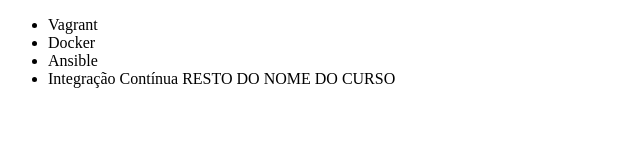
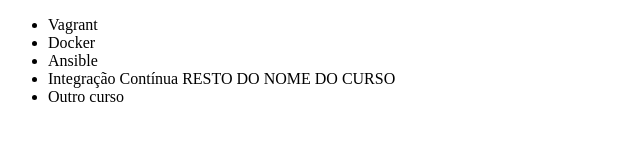
Before and after one commit to kortors/testesolo, a plain HTML site: page index.html in a window 1280 px wide. Shown: the full height of the page, 0-640 px from the left. Drawn offline with Linux system fonts and the light colour scheme.

Commit message:
adicionado novo curso na lista

```diff
--- a/index.html
+++ b/index.html
@@ -10,6 +10,7 @@
         <li>Docker</li>
         <li>Ansible</li>
         <li>Integração Contínua RESTO DO NOME DO CURSO</li>
+		<li>Outro curso</li>
     </ul>
 </body>
 </html>
```
